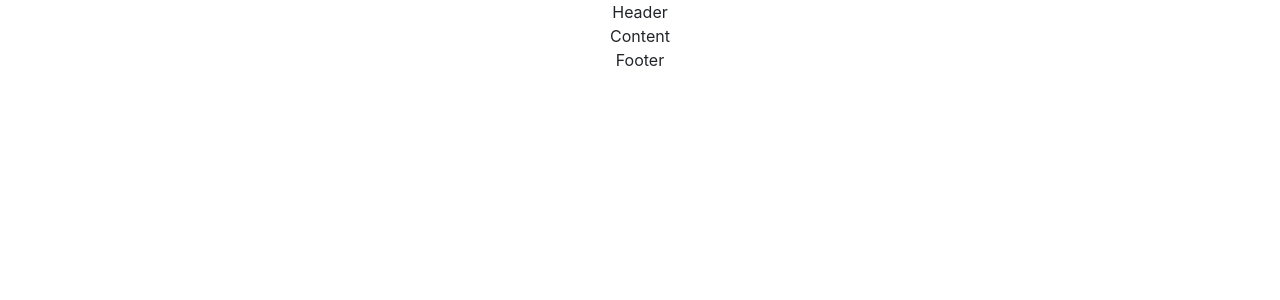
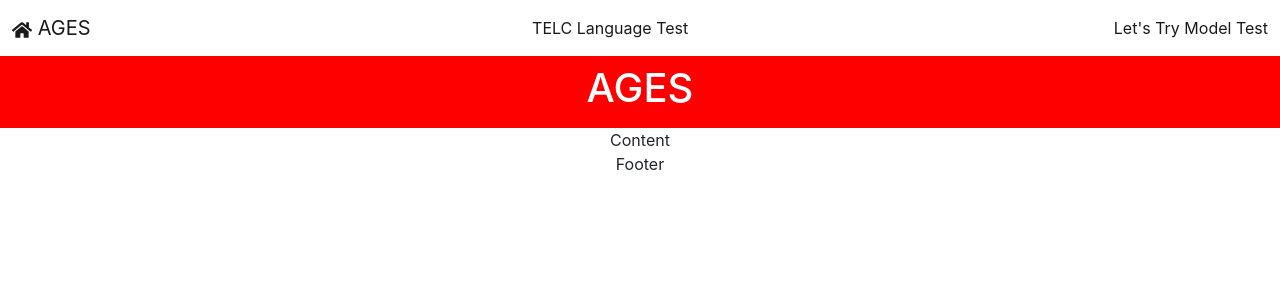
Before and after one commit to BekirKurubas/Final-Project-AGES, a React (Create React App) app in the folder ages/: page / in a window 1280 px wide. Shown: the top 300 px of the page. Built offline with nearby package versions, Linux system fonts and the light colour scheme.

Commit message:
HomePage Header has added

```diff
--- a/ages/package.json
+++ b/ages/package.json
@@ -8,6 +8,7 @@
     "@testing-library/user-event": "^13.5.0",
     "react": "^18.2.0",
     "react-dom": "^18.2.0",
+    "react-icons": "^5.0.1",
     "react-scripts": "5.0.1",
     "reactstrap": "^9.2.2",
     "web-vitals": "^2.1.4"
--- a/ages/public/index.html
+++ b/ages/public/index.html
@@ -4,8 +4,15 @@
     <meta charset="utf-8" />
     <link rel="icon" href="%PUBLIC_URL%/favicon.ico" />
     <link
+      rel="shortcut icon"
+      href="%PUBLIC_URL%/favicon.ico"
+      type="image/x-icon"
+    />
+    <link
+      href="https://cdn.jsdelivr.net/npm/bootstrap@5.2.3/dist/css/bootstrap.min.css"
       rel="stylesheet"
-      href="https://cdn.jsdelivr.net/npm/bootstrap@5.1.0/dist/css/bootstrap.min.css"
+      integrity="sha384-rbsA2VBKQhggwzxH7pPCaAqO46MgnOM80zW1RWuH61DGLwZJEdK2Kadq2F9CUG65"
+      crossorigin="anonymous"
     />
     <meta name="viewport" content="width=device-width, initial-scale=1" />
     <meta name="theme-color" content="#000000" />
--- a/ages/src/components/HomePage/Header.js
+++ b/ages/src/components/HomePage/Header.js
@@ -1,7 +1,58 @@
 import React from "react";
+import { FaHome } from "react-icons/fa";
 
 const Header = () => {
-  return <div>Header</div>;
+  return (
+    <div>
+      <nav className="navbar navbar-expand-lg bg-white justify-content-between">
+        <div className="container-fluid">
+          <a className="navbar-brand" href="/">
+            <FaHome /> AGES
+          </a>
+          <div className="navbar-text">
+            <a
+              className="nav-link active"
+              aria-current="page"
+              href="/language-test"
+            >
+              TELC Language Test
+            </a>
+          </div>
+          <div className="navbar-text">
+            <a
+              className="nav-link active"
+              aria-current="page"
+              href="/model-test"
+            >
+              Let's Try Model Test
+            </a>
+          </div>
+        </div>
+      </nav>
+      <nav
+        className="navbar navbar-expand-lg"
+        style={{
+          backgroundColor: "#FF0000",
+          maxWidth: "100%",
+          height: "auto",
+          padding: "0",
+        }}
+      >
+        <div className="container-fluid">
+          <div className="navbar-text mx-auto">
+            <a
+              className="nav-link active"
+              aria-current="page"
+              href="/language-test"
+              style={{ color: "#FFFFFF" }}
+            >
+              <h1>AGES</h1>
+            </a>
+          </div>
+        </div>
+      </nav>
+    </div>
+  );
 };
 
 export default Header;
```
Also changed, not shown: 1 other file (tests, documents, lock files or other folders).
